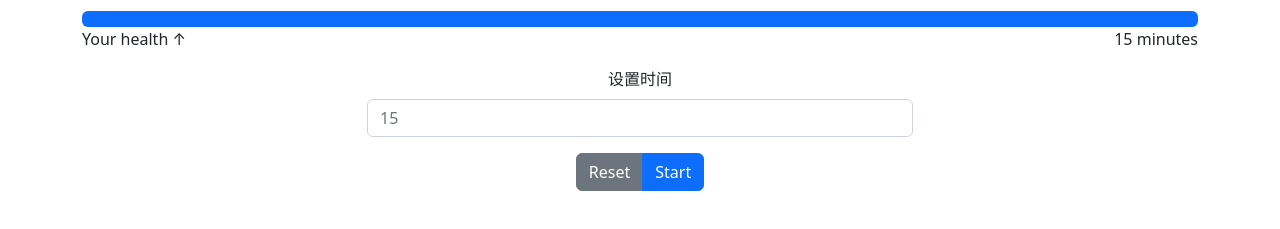
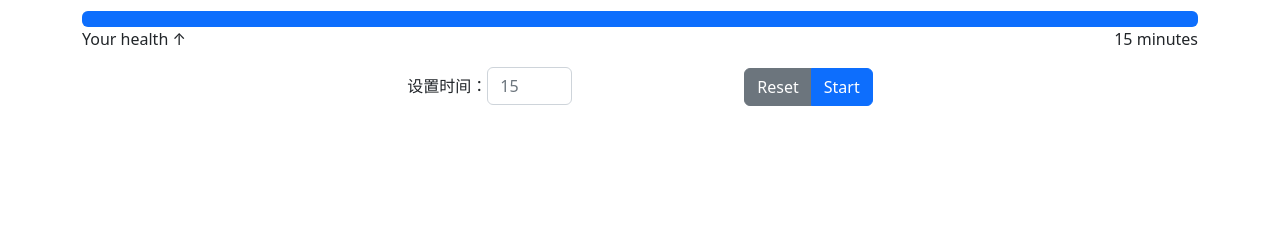
Before and after one commit to ChinaSED/JS-Lab, a plain HTML site: page apps/seat-rest/index.html in a window 1280 px wide. Shown: the part 123-352 px from the top of the page. Drawn offline with nearby package versions, Linux system fonts and the light colour scheme.

Commit message:
优化  设置时间位置

```diff
--- a/apps/seat-rest/index.html
+++ b/apps/seat-rest/index.html
@@ -10,19 +10,19 @@
 </div>
 
 <div class="container my-3">
-    <div class="progress" role="progressbar" style="transform:rotate">
+    <div class="progress" role="progressbar">
         <div class="progress-bar" id="1" style="width: 100%;"></div>
     </div>
     <p class="float-start">Your health ↑</p>
     <p class="float-end" id="change">15 minutes</p>
 </div>
 <br/>
-<div class="container text-center">
-    <div class="row">
-    <div class="col-3"></div>
-    <div class="col-6">
-        <label for="exampleDataList" class="form-label">设置时间</label>
-        <input class="form-control" type="text" list="datalistOptions" id="exampleDataList" placeholder="15">
+<div class="container">
+
+    <div class="d-flex justify-content-center align-items-center">
+        <div class="d-flex align-items-baseline">
+            <label for="exampleDataList" class="form-label">设置时间：</label>
+            <input class="form-control w-25" type="text" list="datalistOptions" id="exampleDataList" placeholder="15">
             <datalist id="datalistOptions">
                 <option value=1>
                 <option value=5>
@@ -31,15 +31,14 @@
                 <option value=50>
             </datalist>
         </div>
-    <div class="col-3"></div>
+        <div class="btn-group">
+            <div class="btn btn-secondary" data-bs-toggle="modal" data-bs-target="#exampleModal">Reset</div>
+            <button class="btn btn-primary" id="3">Start</button>
         </div>
     </div>
-<div class="container my-3 text-center">
-    <div class="btn-group">
-        <div class="btn btn-secondary float-start" data-bs-toggle="modal" data-bs-target="#exampleModal">Reset</div>
-        <button class="btn btn-primary float-end" id="3">Start</button>
+
 </div>
-</div>
+
 
 <div class="modal fade" id="exampleModal" tabindex="-1" aria-labelledby="exampleModalLabel" aria-hidden="true">
     <div class="modal-dialog">
```
Also changed, not shown: index.html (+3 -1 lines). Lines whose indentation alone changed are shown as unchanged.
